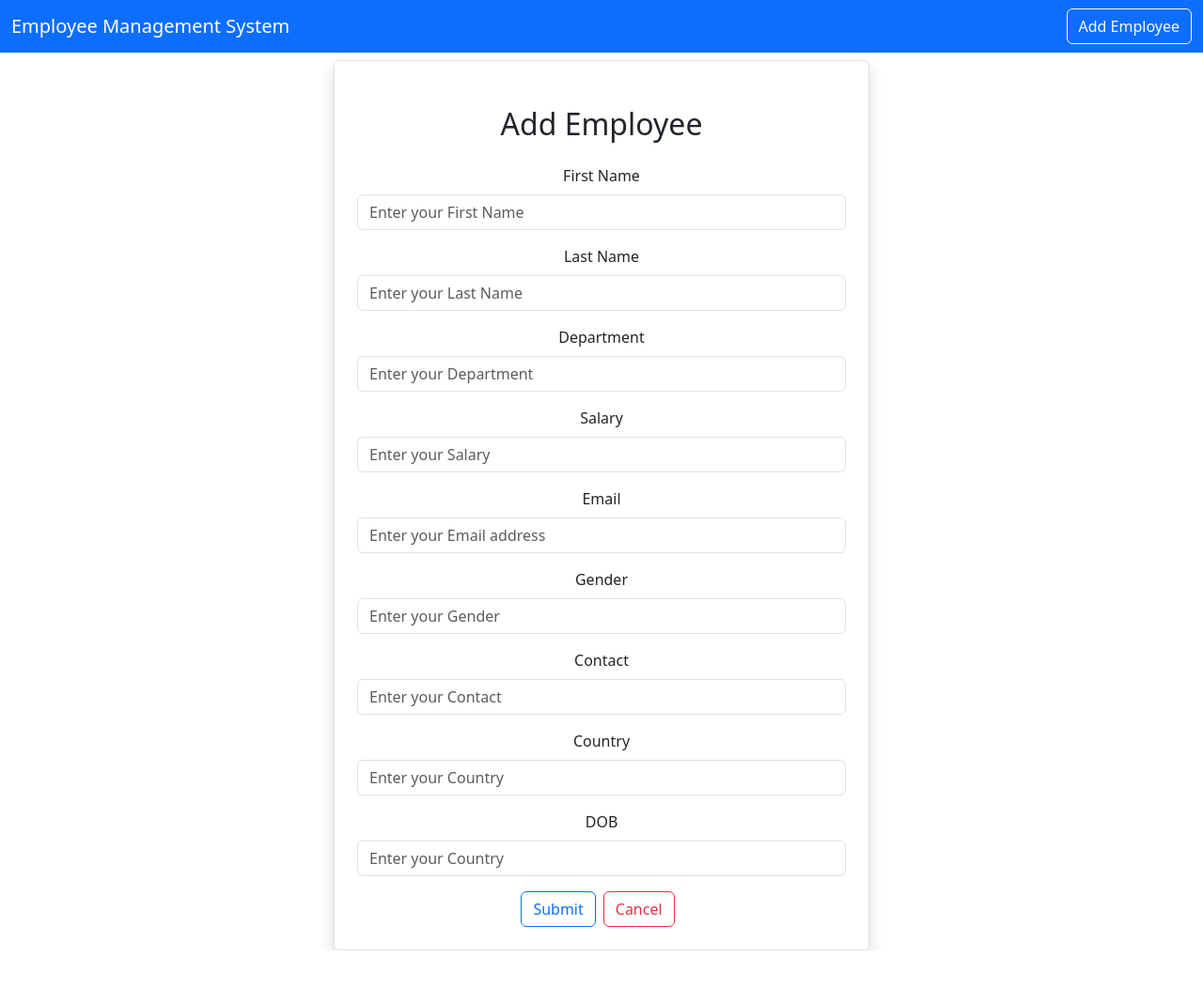
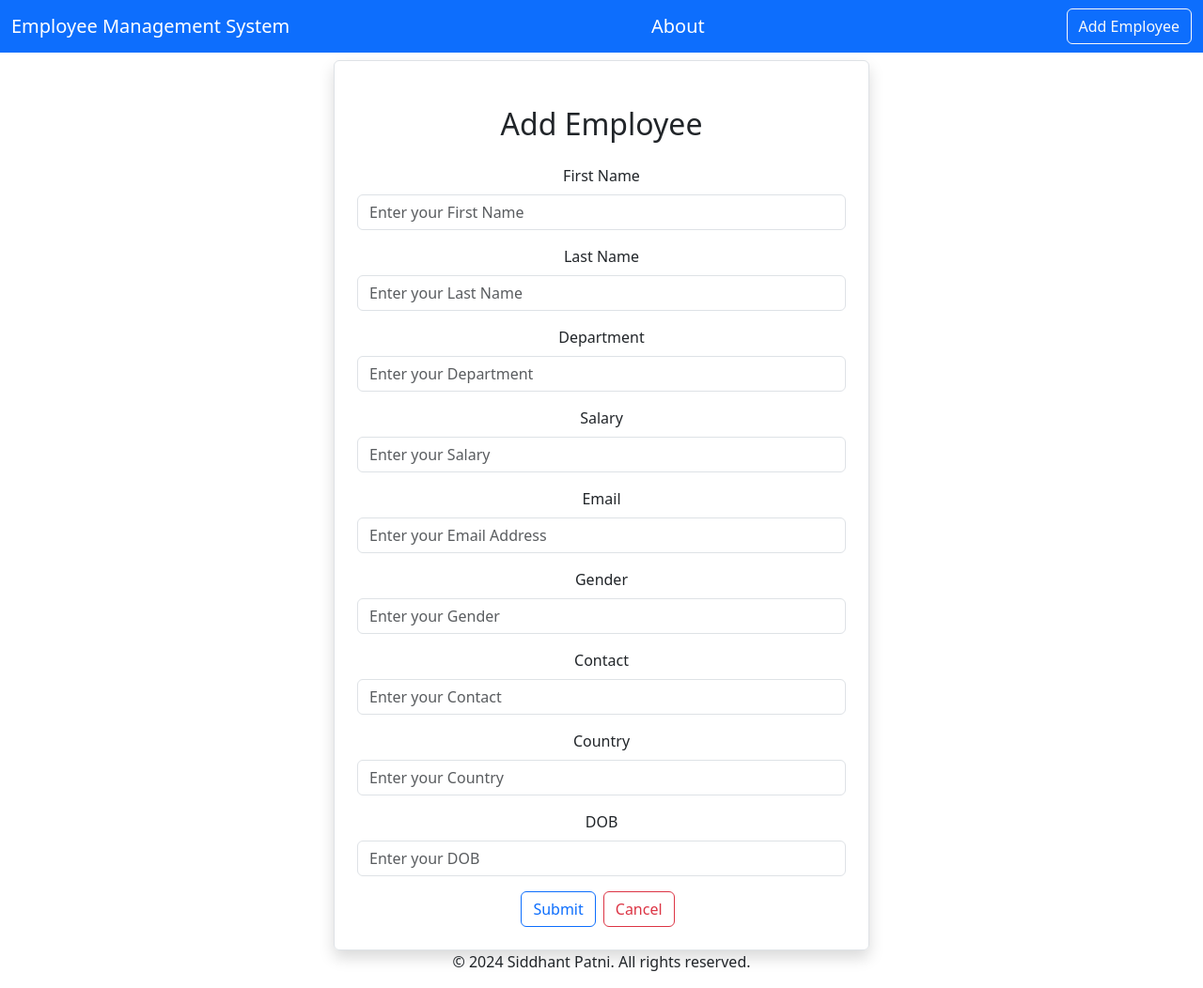
Before and after one commit to siddhantpatni0407/react-js, a React (Create React App) app in the folder employee-mgmt-ui/: page /addEmployee in a window 1280 px wide. Shown: the whole page at 94% size. Before the commit the page ends 1012 px from the top, so only its background shows below. Built offline with nearby package versions, Linux system fonts and the light colour scheme.

Commit message:
Added About ands Footer + Refactoring code
Added About ands Footer + Refactoring code

```diff
--- a/employee-mgmt-ui/src/App.js
+++ b/employee-mgmt-ui/src/App.js
@@ -6,6 +6,8 @@ import { BrowserRouter as Router, Routes, Route } from "react-router-dom";
 import AddEmployee from "./employee/AddEmployee";
 import EditEmployee from "./employee/EditEmployee";
 import ViewEmployee from "./employee/ViewEmployee";
+import About from "./about/about";
+import Footer from "./footer/footer";
 
 function App() {
   return (
@@ -17,8 +19,10 @@ function App() {
           <Route exact path="/addEmployee" element={<AddEmployee />} />
           <Route exact path="/editEmployee/:id" element={<EditEmployee />} />
           <Route exact path="/viewEmployee/:id" element={<ViewEmployee />} />
+          <Route exact path="/about" element={<About />} />
         </Routes>
       </Router>
+      <Footer />
     </div>
   );
 }
--- /dev/null
+++ b/employee-mgmt-ui/src/about/about.js
@@ -0,0 +1,10 @@
+import React from 'react'
+
+export default function About() {
+    return (
+        <div>
+          <h4 color='red'>About Us</h4>
+          <p>This is the About page of our application.</p>
+        </div>
+      );
+}
--- a/employee-mgmt-ui/src/employee/AddEmployee.js
+++ b/employee-mgmt-ui/src/employee/AddEmployee.js
@@ -3,33 +3,51 @@ import React, { useState } from "react";
 import { Link, useNavigate } from "react-router-dom";
 
 export default function AddEmployee() {
-
   let navigate = useNavigate();
 
   const [employee, setEmployee] = useState({
-    name: "",
-    username: "",
+    firstName: "",
+    lastName: "",
+    department: "",
+    salary: "",
     email: "",
+    gender: "",
+    contact: "",
+    country: "",
+    dob: "",
   });
-  const { firstName, lastName, department, salary, email, gender, contact, country, dob } = employee;
+
+  const {
+    firstName,
+    lastName,
+    department,
+    salary,
+    email,
+    gender,
+    contact,
+    country,
+    dob,
+  } = employee;
 
   const onInputChange = (e) => {
-
-    setEmployee({...employee, [e.target.name]:e.target.value});
+    setEmployee({ ...employee, [e.target.name]: e.target.value });
   };
 
-  const onSubmit=async(e)=>{
+  const onSubmit = async (e) => {
     e.preventDefault();
-    await axios.post("http://localhost:8080/api/v1/employee-mgmt-service/employee", employee)
-    navigate("/")
-  }
+    await axios.post(
+      "http://localhost:8080/api/v1/employee-mgmt-service/employee",
+      employee
+    );
+    navigate("/");
+  };
 
   return (
     <div className="container">
       <div className="row">
         <div className="col-md-6 offset-md-3 border rounded p-4 mt-2 shadow">
           <h2 className="text-center m-4">Add Employee</h2>
-          <form onSubmit={(e)=>onSubmit(e)}>
+          <form onSubmit={(e) => onSubmit(e)}>
             <div className="mb-3">
               <label htmlFor="firstName" className="form-label">
                 First Name
@@ -89,7 +107,7 @@ export default function AddEmployee() {
               <input
                 type={"text"}
                 className="form-control"
-              placeholder="Enter your Email address"
+                placeholder="Enter your Email Address"
                 name="email"
                 value={email}
                 onChange={(e) => onInputChange(e)}
@@ -141,7 +159,7 @@ export default function AddEmployee() {
               <input
                 type={"text"}
                 className="form-control"
-              placeholder="Enter your Country"
+                placeholder="Enter your DOB"
                 name="dob"
                 value={dob}
                 onChange={(e) => onInputChange(e)}
--- a/employee-mgmt-ui/src/employee/EditEmployee.js
+++ b/employee-mgmt-ui/src/employee/EditEmployee.js
@@ -8,10 +8,17 @@ export default function EditEmployee() {
   const { id } = useParams();
 
   const [employee, setEmployee] = useState({
-    name: "",
-    username: "",
+    firstName: "",
+    lastName: "",
+    department: "",
+    salary: "",
     email: "",
+    gender: "",
+    contact: "",
+    country: "",
+    dob: "",
   });
+
   const {
     firstName,
     lastName,
@@ -172,7 +179,7 @@ export default function EditEmployee() {
               />
             </div>
             <button type="submit" className="btn btn-outline-primary">
-              Submit
+              Update
             </button>
             <Link className="btn btn-outline-danger mx-2" to="/">
               Cancel
--- /dev/null
+++ b/employee-mgmt-ui/src/footer/footer.js
@@ -0,0 +1,12 @@
+import React from "react";
+
+export default function footer() {
+  return (
+    <footer>
+      <p>
+        &copy; {new Date().getFullYear()} Siddhant Patni. All rights
+        reserved.
+      </p>
+    </footer>
+  );
+}
--- a/employee-mgmt-ui/src/layout/Navbar.js
+++ b/employee-mgmt-ui/src/layout/Navbar.js
@@ -8,6 +8,9 @@ export default function Navbar() {
         <div className="container-fluid">
           <Link className="navbar-brand" to={"/"}>
             Employee Management System
+          </Link>
+          <Link className="navbar-brand" to={"/about"}>
+            About
           </Link>
           <button
             className="navbar-toggler"
--- a/employee-mgmt-ui/src/pages/Home.js
+++ b/employee-mgmt-ui/src/pages/Home.js
@@ -1,11 +1,9 @@
 import React, { useEffect, useState } from "react";
 import axios from "axios";
-import { Link, useParams } from "react-router-dom";
+import { Link } from "react-router-dom";
 
 export default function Home() {
   const [employees, setEmployees] = useState([]);
-
-  const { id } = useParams();
 
   useEffect(() => {
     loadEmployees();
@@ -24,6 +22,7 @@ export default function Home() {
     );
     loadEmployees();
   };
+
   return (
     <div className="container">
       <div className="py-4">
@@ -53,15 +52,16 @@ export default function Home() {
                 <td>{employee.email}</td>
                 <td>{employee.department}</td>
                 <td>{employee.gender}</td>
-                <td>{employee.contactNo}</td>
+                <td>{employee.contact}</td>
                 <td>{employee.country}</td>
                 <td>{employee.dob}</td>
                 <td>
                   <Link
-                  className="btn btn-primary mx-2"
-                  to={`/ViewEmployee/${employee.id}`}
+                    className="btn btn-primary mx-2"
+                    to={`/viewEmployee/${employee.id}`}
                   >
-                    View</Link>
+                    View
+                  </Link>
                   <Link
                     className="btn btn-outline-primary mx-2"
                     to={`/editEmployee/${employee.id}`}
```
Also changed, not shown: employee-mgmt-ui/src/employee/ViewEmployee.js (+9 -9 lines). Lines whose indentation alone changed are shown as unchanged.
